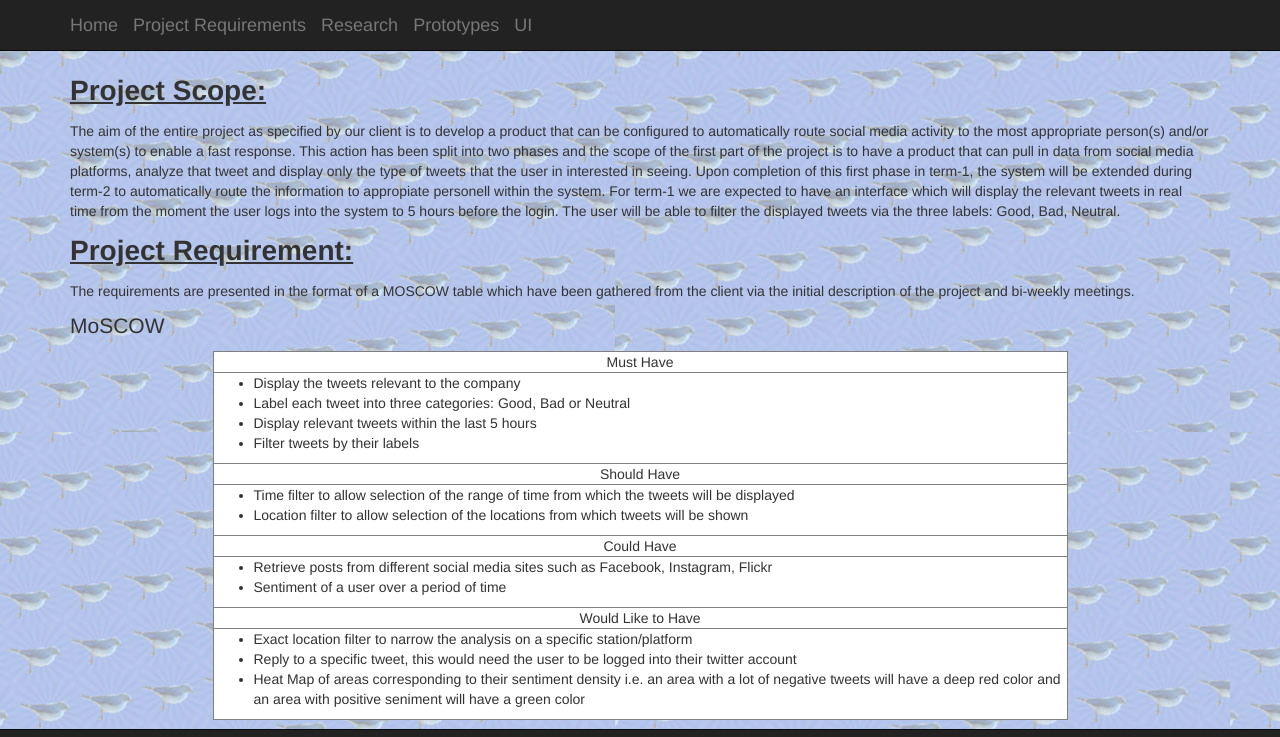
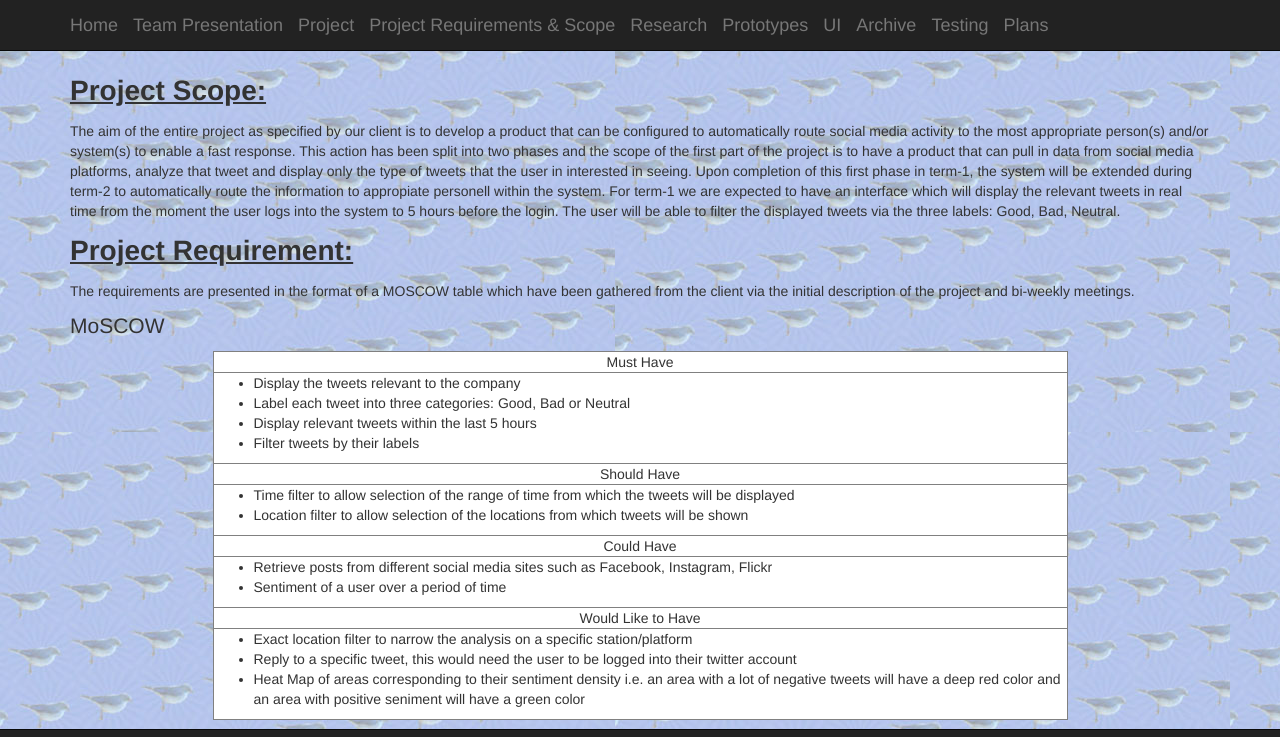
Before and after one commit to malvee/atosWeb, a plain HTML site: page projectRequirement.html in a window 1280 px wide. Shown: the top 737 px of the page. Drawn offline with nearby package versions, Linux system fonts and the light colour scheme.

Commit message:
updated projectRequirement

```diff
--- a/projectRequirement.html
+++ b/projectRequirement.html
@@ -10,11 +10,16 @@
 		<div class = "navbar navbar-inverse navbar-static-top">
 			<div class = "container">
 
-				<a href = "#" class = "navbar-brand" class = "active">Home</a>
-				<a href = "#" class = "navbar-brand" class = "active">Project Requirements</a>
+				<a href = "index.html" class = "navbar-brand" class = "active">Home</a>
+				<a href = "team.html" class = "navbar-brand" class = "active">Team Presentation</a>
+				<a href = "#" class = "navbar-brand" class = "active">Project</a>
+				<a href = "#" class = "navbar-brand" class = "active">Project Requirements & Scope</a>
 				<a href = "#" class = "navbar-brand" class = "active">Research</a>
 				<a href = "#" class = "navbar-brand" class = "active">Prototypes</a>
 				<a href = "#" class = "navbar-brand" class = "active">UI</a>
+				<a href = "#" class = "navbar-brand" class = "active">Archive</a>
+				<a href = "#" class = "navbar-brand" class = "active">Testing</a>
+				<a href = "#" class = "navbar-brand" class = "active">Plans</a>
 
 			</div>
 
```
